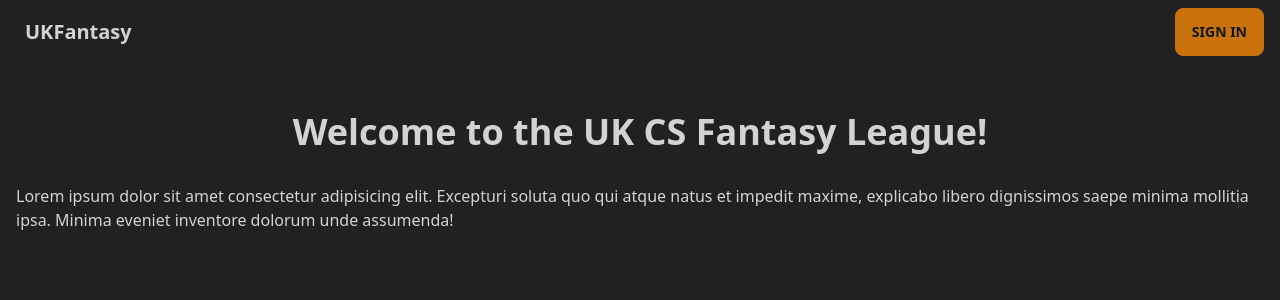
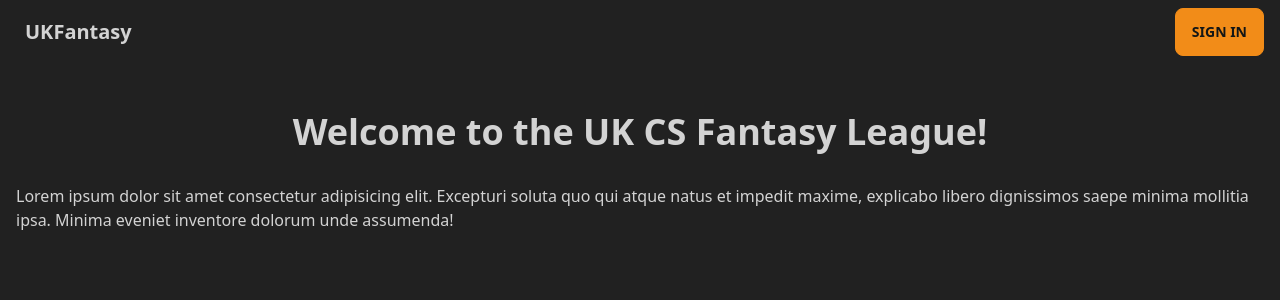
Before and after one commit to FlynnFc/UKFantasy, a Next.js app: page / in a window 1280 px wide. Shown: the top 300 px of the page. Built offline with nearby package versions, Linux system fonts and the light colour scheme; no server answers.

Commit message:
Update LoginBtn.tsx

```diff
--- a/src/components/LoginBtn.tsx
+++ b/src/components/LoginBtn.tsx
@@ -4,9 +4,6 @@ export default function LoginBtn() {
   if (session?.user) {
     return (
       <>
-        <p className=" absolute left-5 hidden text-base font-semibold sm:inline ">
-          You are signed in as {session.user.name}
-        </p>
         <button className="btn" onClick={() => signOut()}>
           Sign out
         </button>
@@ -15,10 +12,7 @@ export default function LoginBtn() {
   }
   return (
     <>
-      <button
-        className="btn-primary btn-active btn mr-2"
-        onClick={() => signIn()}
-      >
+      <button className="btn-primary btn mr-2" onClick={() => signIn()}>
         Sign in
       </button>
     </>
```
